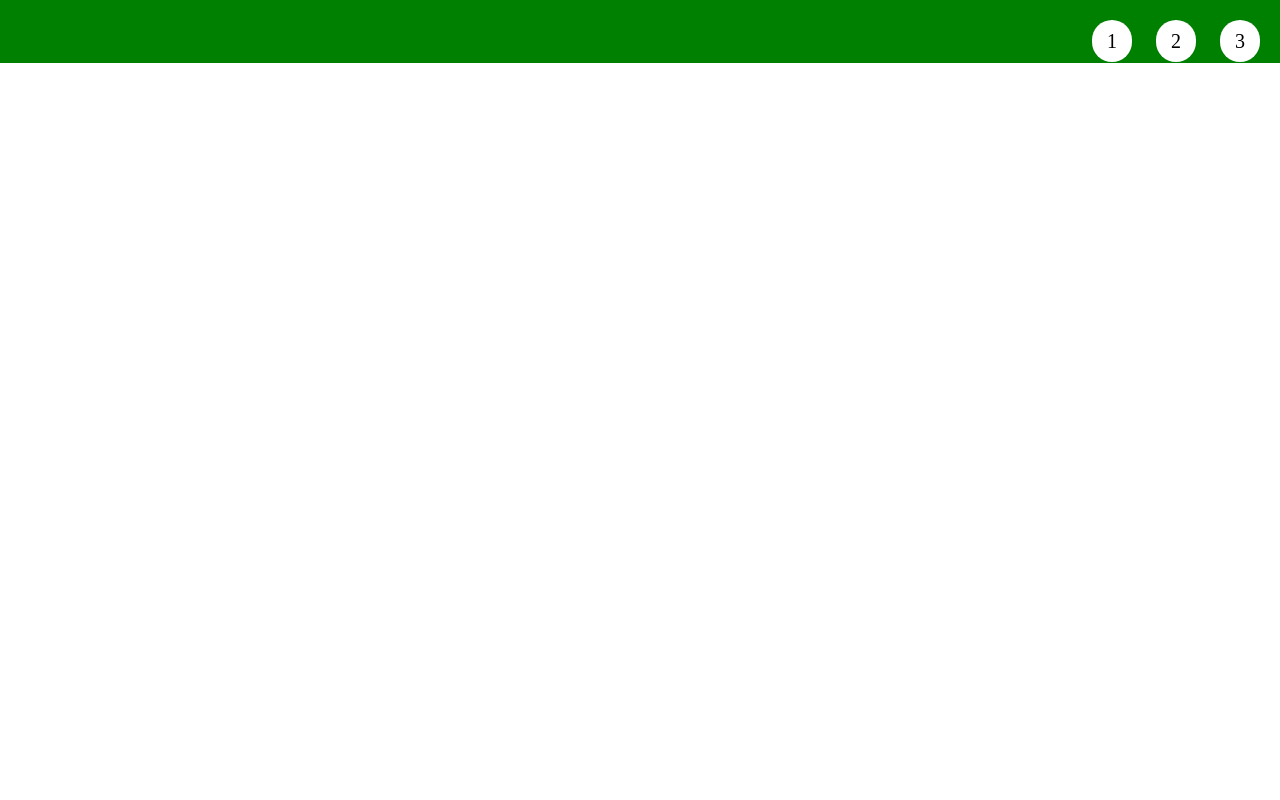
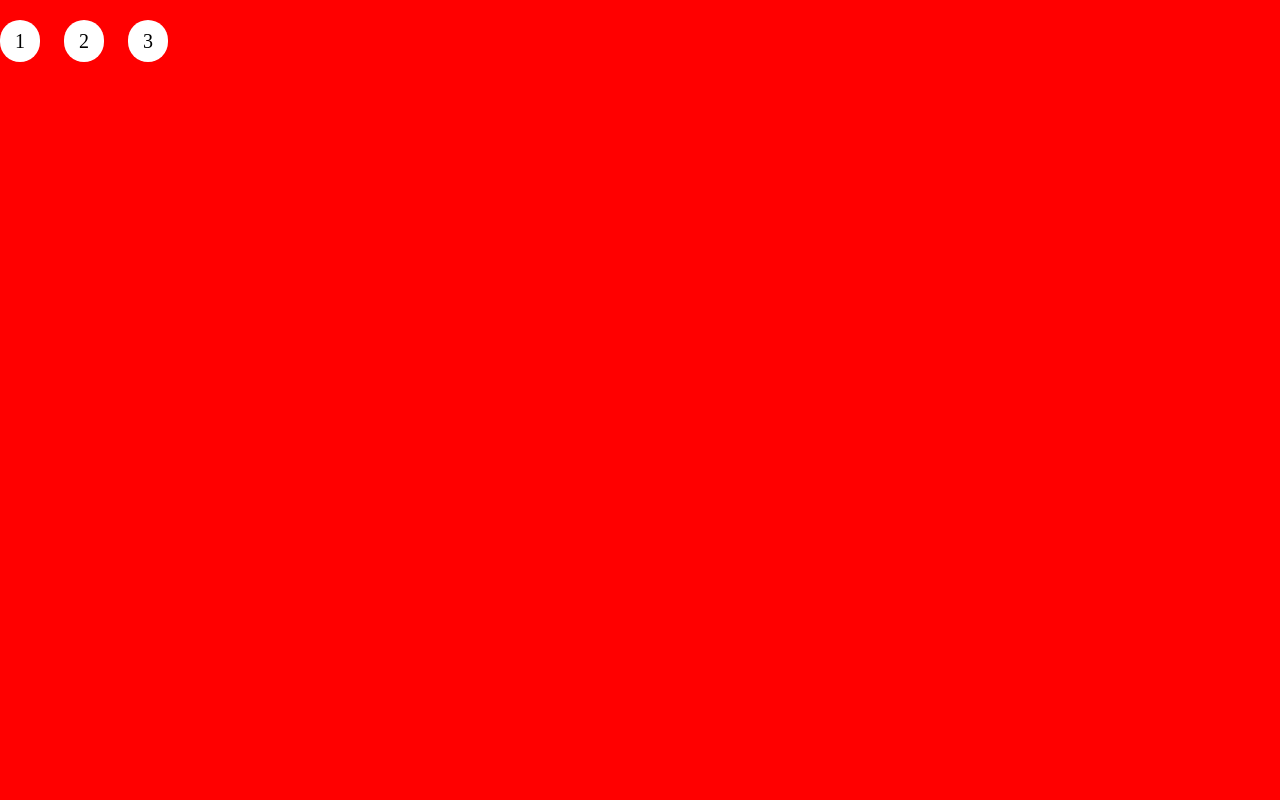
Before and after one commit to DarioDa86/htmlcss-shoes, a plain HTML site: page index.html in a window 1280 px wide. Shown: the top 800 px of the page. Drawn offline with Linux system fonts and the light colour scheme.

Commit message:
inserite sezioni colorate + collegate al menù

```diff
--- a/css/style.css
+++ b/css/style.css
@@ -4,10 +4,21 @@
     box-sizing: border-box;
 }
 
+/* Header */
+header {
+    text-align: right;
+    position: fixed;
+    /* background-color: green; */
+}
+
+/* menù di navigazione */
+.navigation-menu {
+
+}
+
 li {
     display: inline-block;
     margin: 30px 20px 10px 0px;
-
 }
 
 a {
@@ -16,14 +27,23 @@ a {
     border-radius: 20px;
     background: white;
     padding: 10px 15px;
-    width: 20px;
-    height: 20px;
     color: black;
-
+    vertical-align: 50%;
 }
 
-header {
-    text-align: right;
+/* sezioni */
+.bg-section {
+    height: 100vh;
+}
+
+#scarpa-1 {
+    background-color: red;
+}
+
+#scarpa-2 {
     background-color: green;
+}
 
+#scarpa-3 {
+    background-color: yellow;
 }
--- a/index.html
+++ b/index.html
@@ -12,9 +12,9 @@
         <header>
             <nav class="navigation-menu">
                 <ul>
-                    <li><a href="#">1</a></li>
-                    <li><a href="#">2</a></li>
-                    <li><a href="#">3</a></li>
+                    <li><a href="#scarpa-1">1</a></li>
+                    <li><a href="#scarpa-2">2</a></li>
+                    <li><a href="#scarpa-3">3</a></li>
                 </ul>
             </nav>
         </header>
@@ -22,7 +22,9 @@
 
         <!-- Inizio corpo pagina -->
         <main>
-
+            <section id="scarpa-1" class="bg-section"></section>
+            <section id="scarpa-2" class=" bg-section"></section>
+            <section id="scarpa-3" class="scarpa-3 bg-section"></section>
         </main>
         <!-- fine corpo pagina -->
 
```
